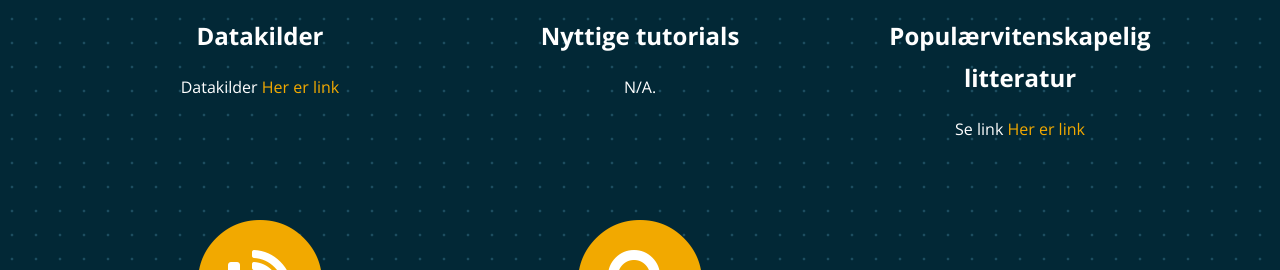
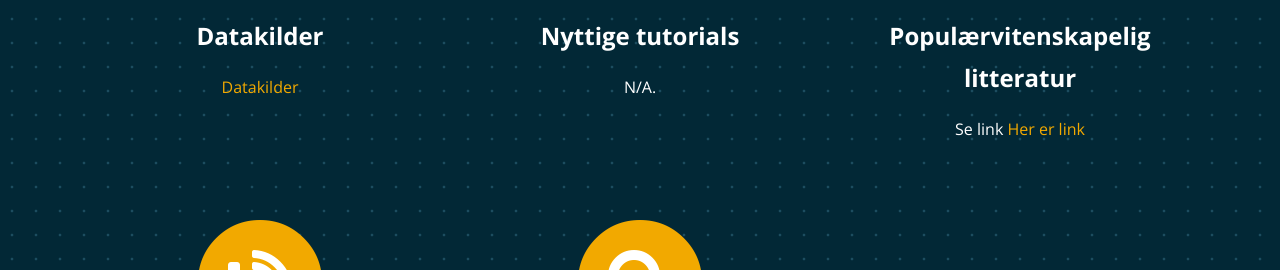
Before and after one commit to uit-econ/uit-econ.github.io, a Jekyll site: the page built from index.md, in a window 1280 px wide and 900 px high, scrolled down 5839 px. Shown: the part 278-548 px from the top of the window. Built offline with Jekyll 4.4.1, drawn with Linux system fonts in a browser that asks for light colours.

Commit message:
Update sitetext.yml

```diff
--- a/_data/sitetext.yml
+++ b/_data/sitetext.yml
@@ -23,7 +23,7 @@ en: &DEFAULT_EN
     section: services
     list:
       - title: "Datakilder"
-        desc: "Datakilder [Her er link](ressurser/Datakilder)"
+        desc: "[Datakilder](ressurser/Datakilder)"
         icon: fas fa-database #find more at https://fontawesome.com/icons
       - title: "Nyttige tutorials"
         desc: "N/A."
```
